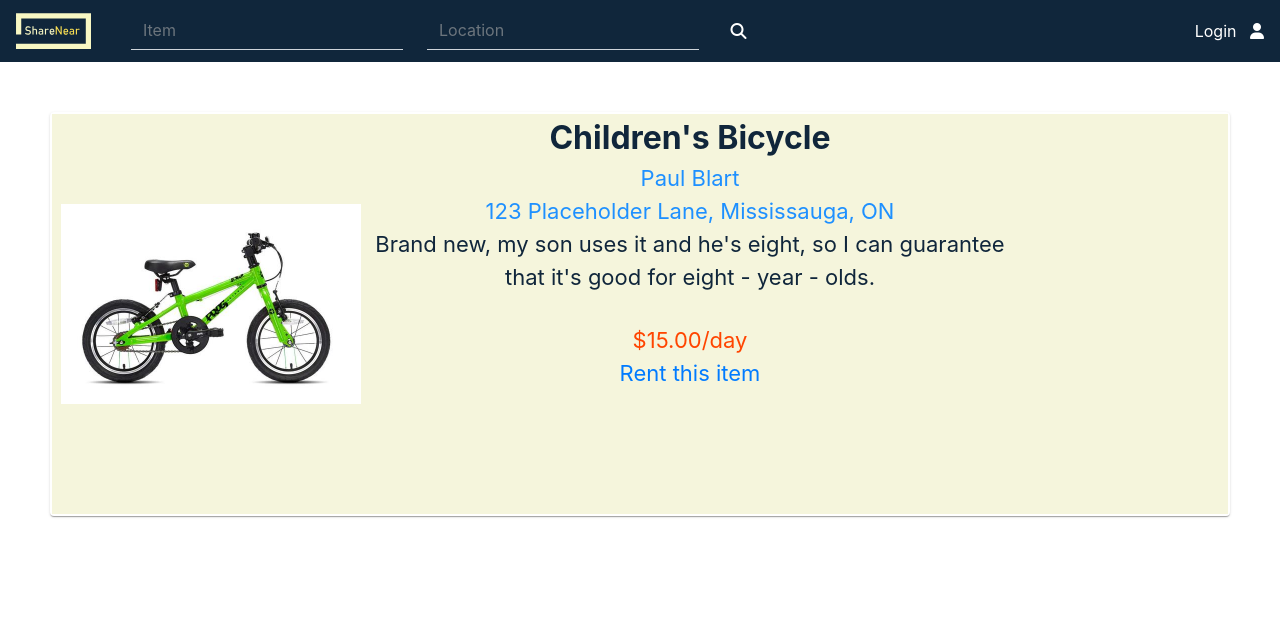
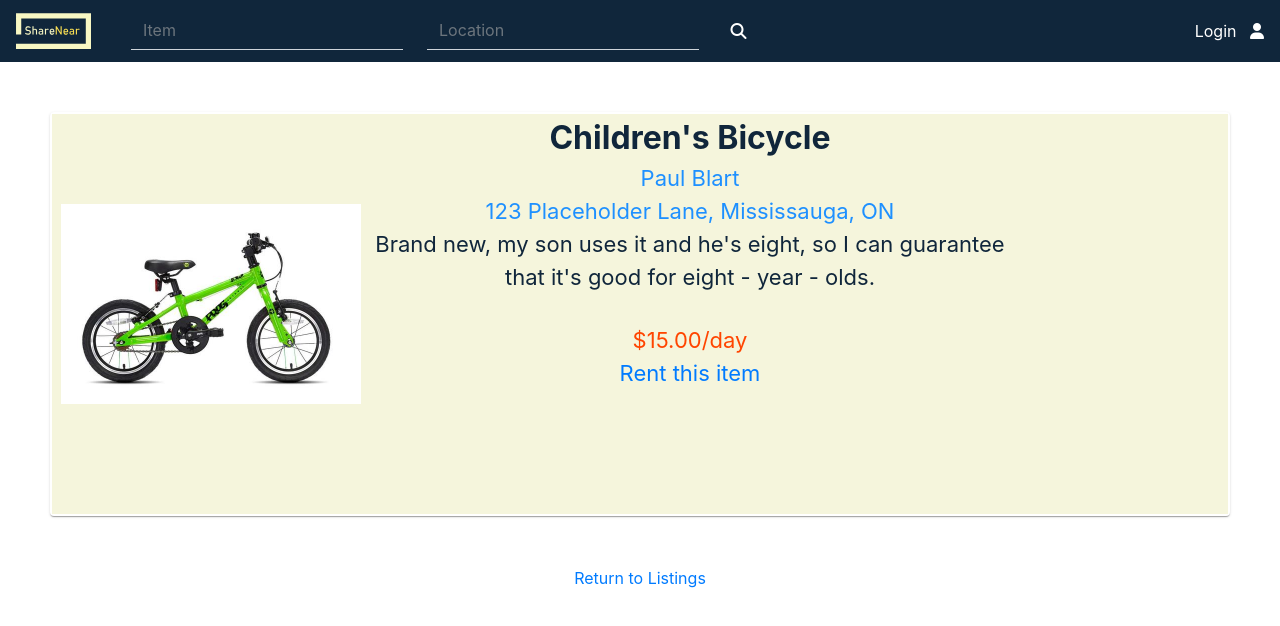
Before and after one commit to CalinArdelean/ShareNear, a React (Create React App) app in the folder my-app/: page /item in a window 1280 px wide. Shown: the top 626 px of the page. Built offline with nearby package versions, Linux system fonts and the light colour scheme.

Commit message:
edited phase1.txt

```diff
--- a/my-app/src/components/ItemPage.js
+++ b/my-app/src/components/ItemPage.js
@@ -75,6 +75,11 @@ class ItemPage extends React.Component {
                         </Grid>
 
                 </Paper>
+                <Link
+                    to={{
+                        pathname: "./",
+
+                    }}> Return to Listings </Link>
             </div>
         );
     }
```
Also changed, not shown: 1 other file (tests, documents, lock files or other folders).
